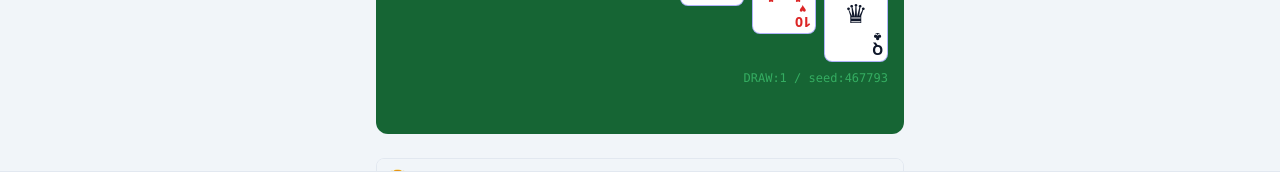
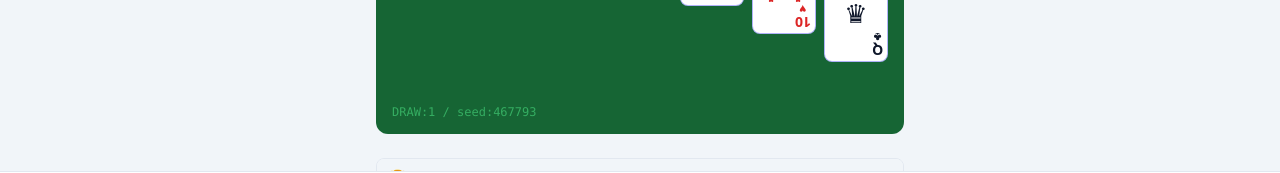
Before and after one commit to kuroto-96X/Utilities-Svelte, a SvelteKit app: page /game/solitaire in a window 1280 px wide. Shown: the part 533-706 px from the top of the page. Built offline with nearby package versions, Linux system fonts and the light colour scheme.

Commit message:
feat: ソリティアの修正
・山札リセット時の点数変更
・DRAW・SEED表示をした寄せ

```diff
--- a/src/lib/game/solitaire/engine.ts
+++ b/src/lib/game/solitaire/engine.ts
@@ -65,7 +65,7 @@ export function dealInitial(drawMode: 1 | 3, seed?: number): GameState {
 export function drawFromStock(state: GameState): GameState {
   const snap = snapshot(state)
   if (state.stock.length === 0) {
-    const recyclePenalty = state.drawMode === 3 ? 50 : 100
+    const recyclePenalty = state.drawMode === 3 ? 5 : 15
     return {
       ...state,
       stock: [...state.waste].reverse().map(c => ({ ...c, faceUp: false })),
--- a/src/routes/game/solitaire/+page.svelte
+++ b/src/routes/game/solitaire/+page.svelte
@@ -812,7 +812,7 @@
   </div>
 
   <!-- ゲームエリア -->
-  <div class="bg-green-800 rounded-xl p-4 select-none" style="min-height: 520px;"
+  <div class="bg-green-800 rounded-xl p-4 select-none relative" style="min-height: 520px;"
     class:pointer-events-none={isVictory(state)}>
 
     <!-- スコア・ボタン行 -->
@@ -1022,8 +1022,8 @@
       {/each}
     </div>
 
-    <!-- DRAW・SEED表示（右下） -->
-    <div class="flex justify-end mt-2">
+    <!-- DRAW・SEED表示（左下） -->
+    <div class="absolute bottom-3 left-4">
       <span class="text-xs text-green-400/60 font-mono">DRAW:{state.drawMode} / seed:{state.seed}</span>
     </div>
   </div>
```
